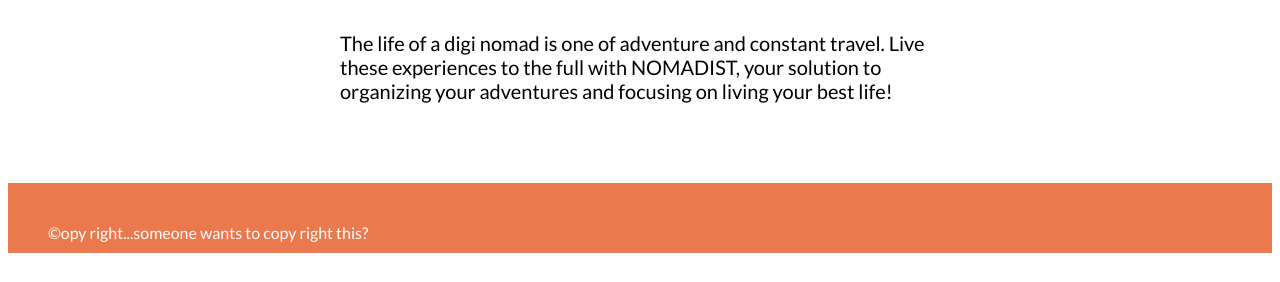
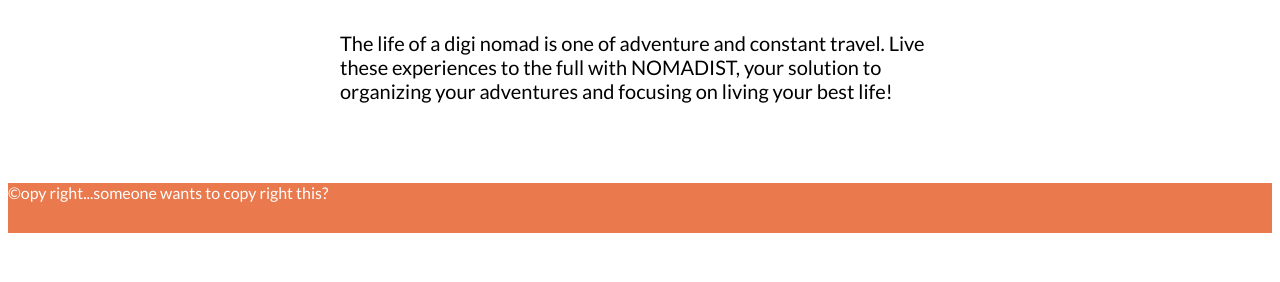
Before and after one commit to spencerT101/Bucket_List_Project_1, a Flask app: page / in a window 1280 px wide. Shown: the part 1072-1354 px from the top of the page. After the commit the page ends 1305 px from the top, so only its background shows below. Run offline with Flask 2, Linux system fonts and the light colour scheme.

Commit message:
footer finalized

```diff
--- a/project_start_code/static/style.css
+++ b/project_start_code/static/style.css
@@ -468,11 +468,11 @@
 
 footer{
     background-color: rgba(228, 84, 27, 0.78);
-    height:70px;
+    height:50px;
     color:white;
 
 }
 footer > p{
-    padding:40px;
+
     padding-bottom:40px;
 }
```
